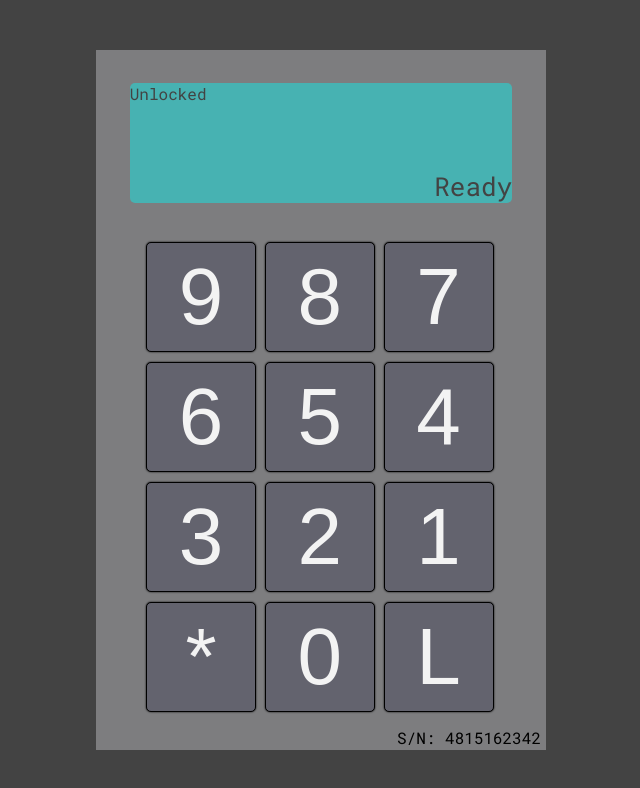
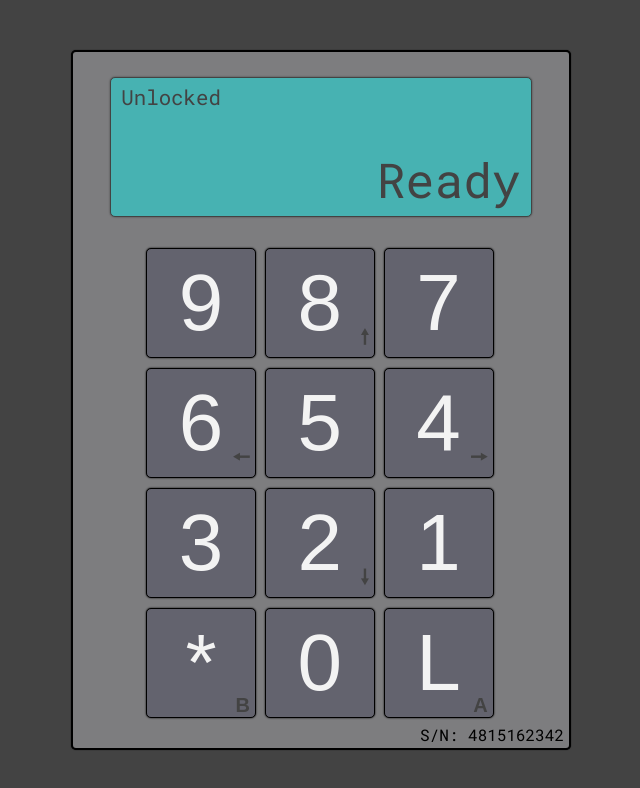
Before and after one commit to lzr247/hotel-safe-deposit-box-jsAssignment, a Vue app: page / in a window 1280 px wide. Shown: the top 788 px of the page, without its empty margins (319-959 px from the left). Built offline with nearby package versions, Linux system fonts and the light colour scheme.

Commit message:
first part done

```diff
--- a/src/components/SafeDepositBox.vue
+++ b/src/components/SafeDepositBox.vue
@@ -5,7 +5,16 @@
             <div id="stateOfProcess">{{$store.state.stateOfProcess}}</div>
         </div>
         <div class="numKeypad">
-            <button v-for="(value, index) in $store.state.btnValues" :key="index" @click="$store.dispatch('inputValue', value)"><p>{{value}}</p></button>
+            <button v-for="(value, index) in $store.state.btnValues" :key="index" @click="$store.dispatch('inputValue', value)">
+                {{value}}
+                <!-- <p v-if="(index+1)%2==0">{{btnIcons[index]}}</p> -->
+                <p v-if="index == 1">&#129045;</p>
+                <p v-if="index == 3">&#129044;</p>
+                <p v-if="index == 5">&#129046;</p>
+                <p v-if="index == 7">&#129047;</p>
+                <p v-if="index == 9">B</p>
+                <p v-if="index == 11">A</p>
+            </button>
         </div>
         <span>S/N: 4815162342</span>
     </div>
@@ -14,8 +23,12 @@
 <script>
 export default {
     name: 'SafeDepositBox',
+    data() {
+        return {
+            btnIcons: ['&#129045;', '&#129044;', '&#129046;', '&#129047;', 'B', 'A'],
+        }
+    },
     mounted() {
-        // start tajmera od 5s za gasenje ekrana
         this.$store.dispatch('idleScreen');
     }
 };
@@ -25,23 +38,38 @@ export default {
     .safeDepositBox {
         position: relative;
         background: #7d7d7f;
-        width: 450px;
+        width: 500px;
         height: 700px;
         display: flex;
         flex-direction: column;
         align-items: center;
         justify-content: space-evenly;
+        border: 2px solid #000;
+        border-radius: 5px;
+        box-shadow: 0 0 1px #000;
         .backlitScreen {
             color: #434343;
-            height: 120px;
+            height: 140px;
             width: 85%;
             border-radius: 5px;
+            border: 1px solid #434343;
+            box-shadow: 0 0 2px #434343;
             display: flex;
             flex-direction: column;
             justify-content: space-between;
+            position: relative;
             #stateOfProcess {
                 text-align: right;
-                font-size: 26px;
+                font-size: 3rem;
+                position: absolute;
+                bottom: 5px;
+                right: 10px;
+            }
+            #stateOfLock {
+                font-size: 1.3rem;
+                position: absolute;
+                top: 5px;
+                left: 10px;
             }
         }
         .numKeypad {
@@ -61,14 +89,24 @@ export default {
                 justify-content: center;
                 align-items: center;
                 cursor: pointer;
+                position: relative;
                 &:focus {
                     outline: none;
+                }
+                p {
+                    font-size: 20px;
+                    font-weight: bold;
+                    position: absolute;
+                    bottom: 0;
+                    right: 5px;
+                    margin: 0;
+                    color: #434343;
                 }
             }
         }
         span {
             position: absolute;
-            bottom: 2px;
+            bottom: 3px;
             right: 5px;
         }
     }
--- a/src/store/index.js
+++ b/src/store/index.js
@@ -12,88 +12,105 @@ export default new Vuex.Store({
     stateOfLock: 'Unlocked',
     stateOfProcessArray: ['Ready', 'Error', 'Locking...', 'Unlocking...', 'Service', 'Validating...'],
     stateOfProcess: 'Ready',
+    prePassword: '',
     password: '',
   },
   mutations: {
     idleScreen(state, value) {
       state.screenBacklight = value;
     },
-    inputValue(state, inputValue) {
-      if(!state.password) {
+    inputValue(state, value) {
+      clearTimeout(this.idleScreenTimeout);
+      state.screenBacklight = '#7fffff';
+      if(value != 'L'){
         if(state.stateOfProcessArray.includes(state.stateOfProcess)) {
           state.stateOfProcess = '';
         }
         if(state.stateOfProcess.length < 6) {
-          state.stateOfProcess += inputValue;
+          state.stateOfProcess += value;
+          state.prePassword += value;
         }
-        state.screenBacklight = '#7fffff';
-        clearTimeout(this.idleScreenTimeout)
-      } else {
-        // password exists - validation
-        if(state.stateOfProcessArray.includes(state.stateOfProcess)) {
-          state.stateOfProcess = '';
-        }
-        if(state.stateOfProcess.length < 6) {
-          state.stateOfProcess += inputValue;
-        }
-        if(state.stateOfProcess.length == 6) {
-          if(state.password == state.stateOfProcess) {
-            // validacija bla bla
-            state.stateOfProcess = 'Validating...';
-            this.idleInputTimeout = setTimeout(() => {
-              state.stateOfProcess = 'Unlocking...';
-            }, 2000);
-            setTimeout(() => {
-              state.stateOfProcess = 'Ready';
-              state.password = '';
-              state.stateOfLock = 'Unlocked';
-            }, 4000);
-
-          } else {
-            state.stateOfProcess = 'Validating...';
-            this.idleInputTimeout = setTimeout(() => {
-              state.stateOfProcess = 'Error';
-            }, 2000);
-          }
-        }
-
-        console.log('state of processes', state.stateOfProcess);
-        state.screenBacklight = '#7fffff';
-        clearTimeout(this.idleScreenTimeout)
       }
     },
     inputTimeout(state) {
-      if(state.stateOfProcess.length == 6 && state.password.length == 0) {
-        state.password = state.stateOfProcess;
+      //provera unosa
+      setTimeout(() => {
+        state.stateOfProcess = 'Validating...';
+      }, 500);
+      setTimeout(() => {
+        // tacan unos
+        if(state.prePassword.length == 6) {
+          console.log('pass je 6');
+          //ako je tacan unos onda pitam da li password postoji
+          if(!state.password) {
+            setTimeout(() => {
               state.stateOfProcess = 'Locking...';
-        this.idleInputTimeout = setTimeout(() => {
+            }, 1500);
+            setTimeout(() => {
+              state.password = state.prePassword;
+              state.prePassword = '';
+              state.stateOfProcess = 'Ready';
               state.stateOfLock = 'Locked';
-          state.stateOfProcess = 'Ready'
-        }, 3000);
-      } else if(state.password.length < 6){
-        //ne treba error, treba da li je tacan
+            }, 4500);
+          } else {
+            // password postoji
+            // tacan password
+            if(state.password == state.prePassword) {
+              setTimeout(() => {
+                state.stateOfProcess = 'Unlocking...';
+              }, 1500);
+              setTimeout(() => {
+                state.password = '';
+                state.prePassword = '';
+                state.stateOfProcess = 'Ready';
+                state.stateOfLock = 'Unlocked';
+              }, 4500);
+            }
+            // netacan password
+            else {
+              setTimeout(() => {
                 state.stateOfProcess = 'Error';
+              }, 1000);
+              setTimeout(() => {
+                state.stateOfProcess = 'Ready';
+              }, 2500);
+              state.prePassword = '';
             }
+          }
+        } else {
+          setTimeout(() => {
+            state.stateOfProcess = 'Error';
+          }, 1000);
+          setTimeout(() => {
+            state.stateOfProcess = 'Ready';
+          }, 2500);
+          state.prePassword = '';
+        }
+      }, 1500);
     }
   },
   actions: {
     idleScreen({ commit }) {
       this.idleScreenTimeout = setTimeout(() => {
-        commit('idleScreen','#47b2b2');
-      }, 5000)
+        commit('idleScreen', '#47b2b2');
+      }, 5000);
     },
     inputValue({ dispatch, commit }, value) {
       if(this.idleInputTimeout) {
         clearTimeout(this.idleInputTimeout);
       }
       commit('inputValue', value);
+      dispatch('inputTimeout', value);
       dispatch('idleScreen');
-      dispatch('inputTimeout');
     },
-    inputTimeout({ commit }) {
+    inputTimeout({ commit }, value) {
+      if(value == 'L') {
+        commit('inputTimeout');
+      } else {
         this.idleInputTimeout = setTimeout(() => {
           commit('inputTimeout');
         }, 1200);
+      }
     }
   },
   getters: {
```
Lines whose indentation alone changed are shown as unchanged.
